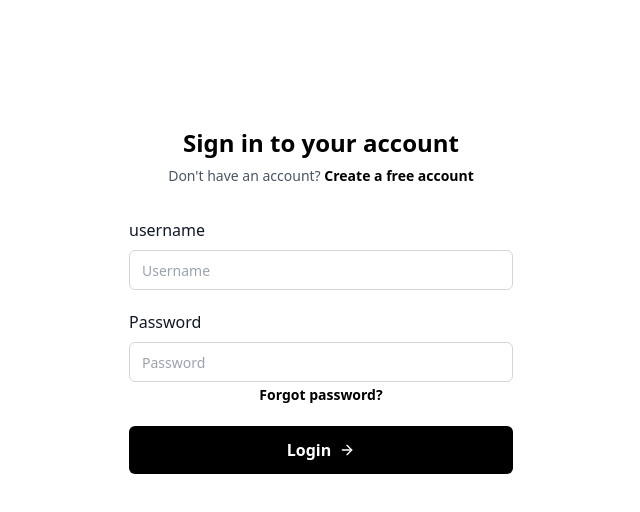
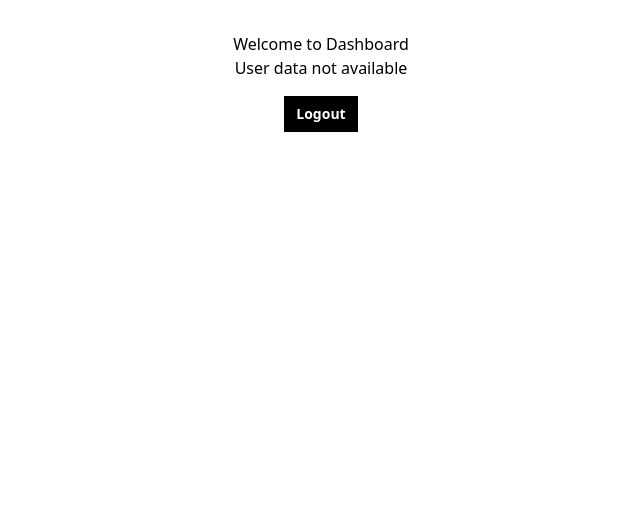
Before and after one commit to sonii-Rahul/prodoc, a React (Vite) app: page /dashboard in a window 1280 px wide. Before the commit this address led to /login. Shown: the top 512 px of the page, without its empty margins (319-959 px from the left). Built offline with nearby package versions, Linux system fonts and the light colour scheme; no server answers.

Commit message:
adedd to cors

```diff
--- a/src/components/Dashboard.jsx
+++ b/src/components/Dashboard.jsx
@@ -21,7 +21,7 @@ function Dashboard() {
         }
       } catch (error) {
         console.error('Failed to check authentication:', error);
-        navigate('/login');
+       // navigate('/login');
       } finally {
         setLoading(false); // Set loading to false regardless of success or failure
       }
--- a/src/components/Signup.jsx
+++ b/src/components/Signup.jsx
@@ -19,7 +19,7 @@ export function Signup() {
     const handleSubmit = async (e) => {
         e.preventDefault();
         try {
-            const response = await axios.post('http://localhost:3000/api/v1/users/register', formData);
+            const response = await axios.post('https://prodoc-server.onrender.com/api/v1/users/register', formData);
             console.log('Response:', response.data);
 
             if (response.status === 201) {
```
